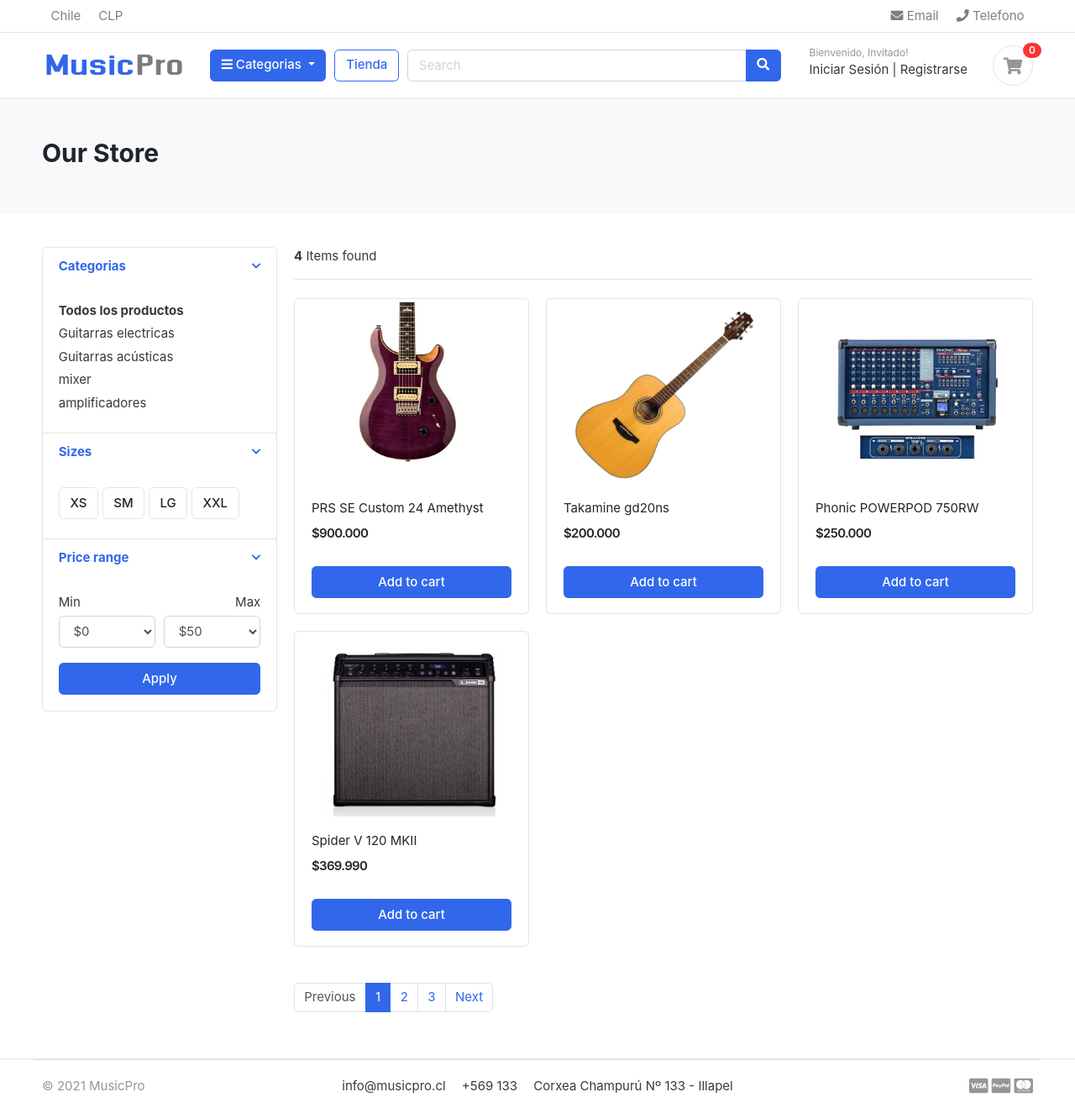
After one commit to nicortezm/musicpro, a Django app: page /tienda/ in a window 1280 px wide. The commit adds this page. Shown: the whole page at 84% size. Run offline with Django 3.2, Linux system fonts and the light colour scheme; data comes from the database, SQL or seed files in the repository; both versions use the stored data as it was after the commit; parts of the project's set-up code (start-up, migrations or seed data) failed here and were passed over; some libraries are stand-ins or nearby versions; some web fonts are replaced.

Commit message:
Agregado context processors, store y fix al navbar

```diff
--- a/apps/tienda/models.py
+++ b/apps/tienda/models.py
@@ -1,5 +1,5 @@
 from django.db import models
-
+from django.urls import reverse
 # Create your models here.
 
 class Category(models.Model):
--- /dev/null
+++ b/apps/tienda/urls.py
@@ -0,0 +1,8 @@
+from django.urls import path
+from . import views
+
+urlpatterns = [
+    path('',views.store, name='store'),
+    path('<slug:category_slug>/',views.store, name='products_by_category'),
+    path('<slug:category_slug>/<slug:product_slug>/',views.product_detail, name='product_detail'),
+]
--- a/apps/tienda/views.py
+++ b/apps/tienda/views.py
@@ -1,5 +1,36 @@
 from django.shortcuts import render, get_object_or_404
-from .models import Product
-from category.models import Category
+from .models import Product, Category
 
 # Create your views here.
+
+def store(request, category_slug=None):
+    categories = None
+    products = None
+
+    if category_slug != None:
+        categories = get_object_or_404(Category, slug=category_slug)
+        products = Product.objects.filter(category=categories,is_available=True)
+        product_count = products.count()
+
+    else:
+        products = Product.objects.all().filter(is_available=True)
+        product_count = products.count()
+
+
+
+    context = {
+        'products': products,
+        'product_count': product_count,
+    }
+    return render(request,'store/store.html',context)
+
+def product_detail(request, category_slug, product_slug):
+    try:
+        single_product = Product.objects.get(category__slug=category_slug, slug=product_slug)
+    except Exception as e:
+        raise e
+
+    context = {
+        'single_product': single_product,
+    }
+    return render(request,'store/product_detail.html',context)
--- a/musicpro/settings.py
+++ b/musicpro/settings.py
@@ -48,6 +48,7 @@
     'django.contrib.staticfiles',
     'accounts',
     'tienda',
+    'django.contrib.humanize'
 ]
 
 MIDDLEWARE = [
@@ -73,6 +74,7 @@
                 'django.template.context_processors.request',
                 'django.contrib.auth.context_processors.auth',
                 'django.contrib.messages.context_processors.messages',
+                'tienda.context_processors.menu_links',
             ],
         },
     },
--- a/musicpro/urls.py
+++ b/musicpro/urls.py
@@ -25,7 +25,7 @@
     path('jet/dashboard/', include('jet.dashboard.urls', 'jet-dashboard')),
     path('admin/', admin.site.urls),
     path('',views.home, name='home'),
-    # path('tienda/',include('tienda.urls')),
+    path('tienda/',include('tienda.urls')),
 ] + static(settings.MEDIA_URL, document_root=settings.MEDIA_ROOT)
 
 admin.site.site_header = "Administración MusicPro"
--- a/templates/includes/navbar.html
+++ b/templates/includes/navbar.html
@@ -27,8 +27,8 @@
 	<div class="container">
 <div class="row align-items-center">
 	<div class="col-lg-2 col-md-3 col-6">
-		<a href="./" class="brand-wrap">
-			<img class="logo" src="{% static './images/logo.png' %}">
+		<a href="{% url 'home' %}" class="brand-wrap">
+			<img class="logo" src="{% static 'images/logo.png' %}">
 		</a> <!-- brand-wrap.// -->
 	</div>
 	<div class="col-lg col-sm col-md col-6 flex-grow-0">
@@ -37,17 +37,15 @@
 				<i class="fa fa-bars"></i>  Categorias
 			</button>
 			<div class="dropdown-menu">
-				<a class="dropdown-item" href="#">Guitarras / Bajos </a>
-				<a class="dropdown-item" href="#">Baterías / Percusión </a>
-				<a class="dropdown-item" href="#">Pianos / Teclados</a>
-				<a class="dropdown-item" href="#">Audio Pro / Grabación / Micrófonos </a>
-				<a class="dropdown-item" href="#">DJ / Accesorios / Amplificadores </a>
-				<a class="dropdown-item" href="#">Audio Hogar </a>
+				{%for category in links %}
+				<a class="dropdown-item" href="{{ category.get_url }}">{{ category.category_name }} </a>
+				{% endfor %}
+
 
 			</div>
 		</div>  <!-- category-wrap.// -->
 	</div> <!-- col.// -->
-	<a href="./store.html" class="btn btn-outline-primary">Tienda</a>
+	<a href="{% url 'store' %}" class="btn btn-outline-primary">Tienda</a>
 	<div class="col-lg  col-md-6 col-sm-12 col">
 		<form action="#" class="search">
 			<div class="input-group w-100">
--- /dev/null
+++ b/templates/store/store.html
@@ -0,0 +1,176 @@
+{% extends 'base.html' %}
+{% load static %}
+{% load humanize %}
+{% block content %}
+
+<!-- ========================= SECTION PAGETOP ========================= -->
+<section class="section-pagetop bg">
+<div class="container">
+	<h2 class="title-page">Our Store</h2>
+
+</div> <!-- container //  -->
+</section>
+<!-- ========================= SECTION INTRO END// ========================= -->
+
+<!-- ========================= SECTION CONTENT ========================= -->
+<section class="section-content padding-y">
+<div class="container">
+
+<div class="row">
+	<aside class="col-md-3">
+
+<div class="card">
+	<article class="filter-group">
+		<header class="card-header">
+			<a href="#" data-toggle="collapse" data-target="#collapse_1" aria-expanded="true" class="">
+				<i class="icon-control fa fa-chevron-down"></i>
+				<h6 class="title">Categorias</h6>
+			</a>
+		</header>
+		<div class="filter-content collapse show" id="collapse_1" style="">
+			<div class="card-body">
+
+				<ul class="list-menu">
+				<li><a href="{% url 'store' %}"><b>Todos los productos</b> </a></li>
+				{%for category in links %}
+				<li><a href="{{ category.get_url }}"> {{ category.category_name }} </a></li>
+				{% endfor %}
+				</ul>
+
+			</div> <!-- card-body.// -->
+		</div>
+	</article> <!-- filter-group  .// -->
+	<article class="filter-group">
+		<header class="card-header">
+			<a href="#" data-toggle="collapse" data-target="#collapse_4" aria-expanded="true" class="">
+				<i class="icon-control fa fa-chevron-down"></i>
+				<h6 class="title">Sizes </h6>
+			</a>
+		</header>
+		<div class="filter-content collapse show" id="collapse_4" style="">
+			<div class="card-body">
+			  <label class="checkbox-btn">
+			    <input type="checkbox">
+			    <span class="btn btn-light"> XS </span>
+			  </label>
+
+			  <label class="checkbox-btn">
+			    <input type="checkbox">
+			    <span class="btn btn-light"> SM </span>
+			  </label>
+
+			  <label class="checkbox-btn">
+			    <input type="checkbox">
+			    <span class="btn btn-light"> LG </span>
+			  </label>
+
+			  <label class="checkbox-btn">
+			    <input type="checkbox">
+			    <span class="btn btn-light"> XXL </span>
+			  </label>
+		</div><!-- card-body.// -->
+		</div>
+	</article> <!-- filter-group .// -->
+
+	<article class="filter-group">
+		<header class="card-header">
+			<a href="#" data-toggle="collapse" data-target="#collapse_3" aria-expanded="true" class="">
+				<i class="icon-control fa fa-chevron-down"></i>
+				<h6 class="title">Price range </h6>
+			</a>
+		</header>
+		<div class="filter-content collapse show" id="collapse_3" style="">
+			<div class="card-body">
+
+				<div class="form-row">
+				<div class="form-group col-md-6">
+				  <label>Min</label>
+				  <!-- <input class="form-control" placeholder="$0" type="number"> -->
+				  	<select class="mr-2 form-control">
+						<option value="0">$0</option>
+						<option value="50">$50</option>
+						<option value="100">$100</option>
+						<option value="150">$150</option>
+						<option value="200">$200</option>
+						<option value="500">$500</option>
+						<option value="1000">$1000</option>
+					</select>
+				</div>
+				<div class="form-group text-right col-md-6">
+				  <label>Max</label>
+				  	<select class="mr-2 form-control">
+						<option value="50">$50</option>
+						<option value="100">$100</option>
+						<option value="150">$150</option>
+						<option value="200">$200</option>
+						<option value="500">$500</option>
+						<option value="1000">$1000</option>
+						<option value="2000">$2000+</option>
+					</select>
+				</div>
+				</div> <!-- form-row.// -->
+				<button class="btn btn-block btn-primary">Apply</button>
+			</div><!-- card-body.// -->
+		</div>
+	</article> <!-- filter-group .// -->
+
+</div> <!-- card.// -->
+
+	</aside> <!-- col.// -->
+	<main class="col-md-9">
+
+<header class="border-bottom mb-4 pb-3">
+		<div class="form-inline">
+			<span class="mr-md-auto"><b>{{product_count}}</b>  Items found </span>
+
+		</div>
+</header><!-- sect-heading -->
+
+<div class="row">
+	{% for product in products %}
+
+	<div class="col-md-4">
+		<figure class="card card-product-grid">
+			<div class="img-wrap">
+
+				<img src=" {{product.images.url}} ">
+
+			</div> <!-- img-wrap.// -->
+			<figcaption class="info-wrap">
+				<div class="fix-height">
+					<a href="{{ product.get_url}}" class="title"> {{product.product_name}} </a>
+					<div class="price-wrap mt-2">
+						<span class="price">${{product.price | intcomma }} </span>
+					</div> <!-- price-wrap.// -->
+				</div>
+				<a href="#" class="btn btn-block btn-primary">Add to cart </a>
+			</figcaption>
+		</figure>
+	</div> <!-- col.// -->
+
+	{% endfor %}
+
+
+
+</div> <!-- row end.// -->
+
+
+<nav class="mt-4" aria-label="Page navigation sample">
+  <ul class="pagination">
+    <li class="page-item disabled"><a class="page-link" href="#">Previous</a></li>
+    <li class="page-item active"><a class="page-link" href="#">1</a></li>
+    <li class="page-item"><a class="page-link" href="#">2</a></li>
+    <li class="page-item"><a class="page-link" href="#">3</a></li>
+    <li class="page-item"><a class="page-link" href="#">Next</a></li>
+  </ul>
+</nav>
+
+	</main> <!-- col.// -->
+
+</div>
+
+</div> <!-- container .//  -->
+</section>
+<!-- ========================= SECTION CONTENT END// ========================= -->
+
+{% endblock content %}
```
Also changed, not shown: templates/home.html (+4 -4 lines), templates/store/product_detail.html (added, +121 -0 lines), db.sqlite3.
